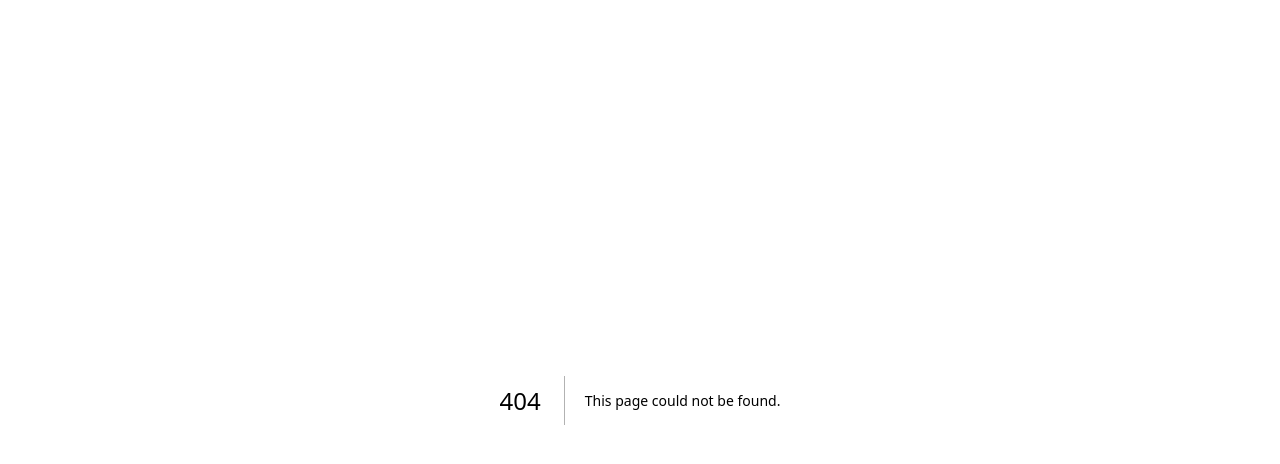
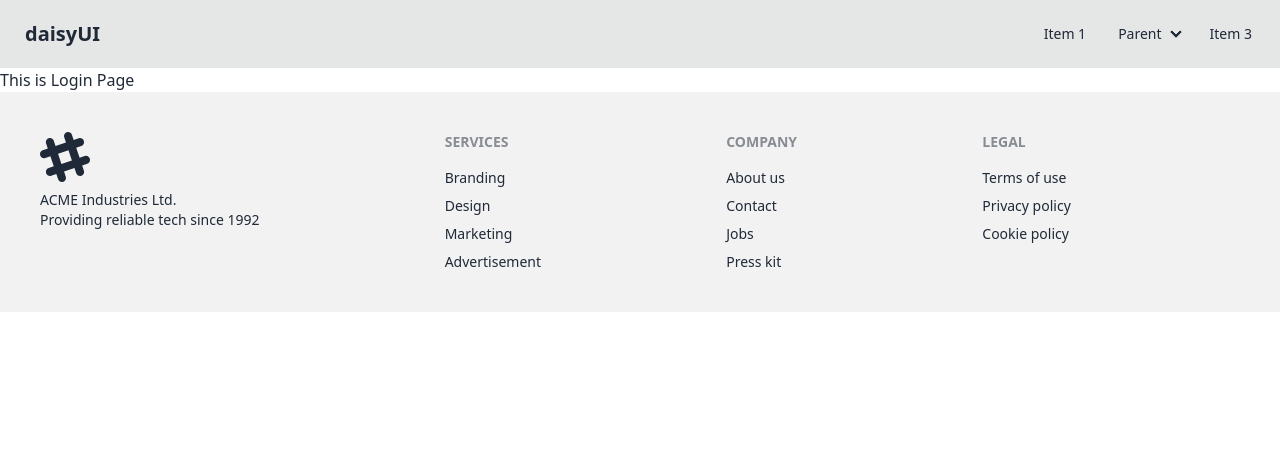
Before and after one commit to Mazharul430106/Web-Solutions-IT-ClientSite, a Next.js app: page /Login/Login in a window 1280 px wide. Before the commit this address had no page. Shown: the top 464 px of the page. Built offline with nearby package versions, Linux system fonts and the light colour scheme.

Commit message:
starting web-solutions-IT next js project

```diff
--- a/package.json
+++ b/package.json
@@ -14,5 +14,11 @@
     "next": "13.4.4",
     "react": "18.2.0",
     "react-dom": "18.2.0"
+  },
+  "devDependencies": {
+    "autoprefixer": "^10.4.14",
+    "daisyui": "^3.0.18",
+    "postcss": "^8.4.24",
+    "tailwindcss": "^3.3.2"
   }
 }
--- /dev/null
+++ b/postcss.config.js
@@ -0,0 +1,6 @@
+module.exports = {
+  plugins: {
+    tailwindcss: {},
+    autoprefixer: {},
+  },
+}
--- /dev/null
+++ b/src/Components/Footer/Footer.js
@@ -0,0 +1,32 @@
+const Footer = () => {
+    return (
+        <footer className="footer p-10 bg-base-200 text-base-content">
+            <div>
+                <svg width="50" height="50" viewBox="0 0 24 24" xmlns="http://www.w3.org/2000/svg" fillRule="evenodd" clip-rule="evenodd" className="fill-current"><path d="M22.672 15.226l-2.432.811.841 2.515c.33 1.019-.209 2.127-1.23 2.456-1.15.325-2.148-.321-2.463-1.226l-.84-2.518-5.013 1.677.84 2.517c.391 1.203-.434 2.542-1.831 2.542-.88 0-1.601-.564-1.86-1.314l-.842-2.516-2.431.809c-1.135.328-2.145-.317-2.463-1.229-.329-1.018.211-2.127 1.231-2.456l2.432-.809-1.621-4.823-2.432.808c-1.355.384-2.558-.59-2.558-1.839 0-.817.509-1.582 1.327-1.846l2.433-.809-.842-2.515c-.33-1.02.211-2.129 1.232-2.458 1.02-.329 2.13.209 2.461 1.229l.842 2.515 5.011-1.677-.839-2.517c-.403-1.238.484-2.553 1.843-2.553.819 0 1.585.509 1.85 1.326l.841 2.517 2.431-.81c1.02-.33 2.131.211 2.461 1.229.332 1.018-.21 2.126-1.23 2.456l-2.433.809 1.622 4.823 2.433-.809c1.242-.401 2.557.484 2.557 1.838 0 .819-.51 1.583-1.328 1.847m-8.992-6.428l-5.01 1.675 1.619 4.828 5.011-1.674-1.62-4.829z"></path></svg>
+                <p>ACME Industries Ltd.<br />Providing reliable tech since 1992</p>
+            </div>
+            <div>
+                <span className="footer-title">Services</span>
+                <a className="link link-hover">Branding</a>
+                <a className="link link-hover">Design</a>
+                <a className="link link-hover">Marketing</a>
+                <a className="link link-hover">Advertisement</a>
+            </div>
+            <div>
+                <span className="footer-title">Company</span>
+                <a className="link link-hover">About us</a>
+                <a className="link link-hover">Contact</a>
+                <a className="link link-hover">Jobs</a>
+                <a className="link link-hover">Press kit</a>
+            </div>
+            <div>
+                <span className="footer-title">Legal</span>
+                <a className="link link-hover">Terms of use</a>
+                <a className="link link-hover">Privacy policy</a>
+                <a className="link link-hover">Cookie policy</a>
+            </div>
+        </footer>
+    );
+};
+
+export default Footer;
--- /dev/null
+++ b/src/Components/Layout/Layout.js
@@ -0,0 +1,14 @@
+import Footer from "../Footer/Footer";
+import Navbar from "../Navbar/Navbar";
+
+const Layout = ({children}) => {
+    return (
+        <div>
+            <Navbar></Navbar>
+                {children}
+            <Footer></Footer>
+        </div>
+    );
+};
+
+export default Layout;
--- /dev/null
+++ b/src/Components/Navbar/Navbar.js
@@ -0,0 +1,44 @@
+
+const Navbar = () => {
+    return (
+        <div className="navbar bg-base-300">
+            <div className="navbar-start">
+                <div className="dropdown">
+                    <label tabIndex={0} className="btn btn-ghost lg:hidden">
+                        <svg xmlns="http://www.w3.org/2000/svg" className="h-5 w-5" fill="none" viewBox="0 0 24 24" stroke="currentColor"><path strokeLinecap="round" strokeLinejoin="round" strokeWidth="2" d="M4 6h16M4 12h8m-8 6h16" /></svg>
+                    </label>
+                    <ul tabIndex={0} className="menu menu-sm dropdown-content mt-3 p-2 shadow bg-base-100 rounded-box w-52">
+                        <li><a>Item 1</a></li>
+                        <li>
+                            <a>Parent</a>
+                            <ul className="p-2">
+                                <li><a>Submenu 1</a></li>
+                                <li><a>Submenu 2</a></li>
+                            </ul>
+                        </li>
+                        <li><a>Item 3</a></li>
+                    </ul>
+                </div>
+                <a className="btn btn-ghost normal-case text-xl">daisyUI</a>
+            </div>
+            <div className="navbar-end hidden lg:flex">
+                <ul className="menu menu-horizontal px-1">
+                    <li><a>Item 1</a></li>
+                    <li tabIndex={0}>
+                        <details>
+                            <summary>Parent</summary>
+                            <ul className="p-2">
+                                <li><a>Submenu 1</a></li>
+                                <li><a>Submenu 2</a></li>
+                            </ul>
+                        </details>
+                    </li>
+                    <li><a>Item 3</a></li>
+                </ul>
+            </div>
+
+        </div>
+    );
+};
+
+export default Navbar;
--- /dev/null
+++ b/src/pages/Login/Login.js
@@ -0,0 +1,10 @@
+
+const Login = () => {
+    return (
+      <div>
+        <h1>This is Login Page</h1>
+      </div>
+    );
+};
+
+export default Login;
--- a/src/pages/_app.js
+++ b/src/pages/_app.js
@@ -1,5 +1,10 @@
+import Layout from '@/Components/Layout/Layout'
 import '@/styles/globals.css'
 
 export default function App({ Component, pageProps }) {
-  return <Component {...pageProps} />
+  return (
+    <Layout>
+      <Component {...pageProps} />
+    </Layout>
+  )
 }
--- a/src/pages/index.js
+++ b/src/pages/index.js
@@ -1,114 +1,8 @@
-import Head from 'next/head'
-import Image from 'next/image'
-import { Inter } from 'next/font/google'
-import styles from '@/styles/Home.module.css'
-
-const inter = Inter({ subsets: ['latin'] })
 
 export default function Home() {
   return (
-    <>
-      <Head>
-        <title>Create Next App</title>
-        <meta name="description" content="Generated by create next app" />
-        <meta name="viewport" content="width=device-width, initial-scale=1" />
-        <link rel="icon" href="/favicon.ico" />
-      </Head>
-      <main className={`${styles.main} ${inter.className}`}>
-        <div className={styles.description}>
-          <p>
-            Get started by editing&nbsp;
-            <code className={styles.code}>src/pages/index.js</code>
-          </p>
-          <div>
-            <a
-              href="https://vercel.com?utm_source=create-next-app&utm_medium=default-template&utm_campaign=create-next-app"
-              target="_blank"
-              rel="noopener noreferrer"
-            >
-              By{' '}
-              <Image
-                src="/vercel.svg"
-                alt="Vercel Logo"
-                className={styles.vercelLogo}
-                width={100}
-                height={24}
-                priority
-              />
-            </a>
-          </div>
-        </div>
-
-        <div className={styles.center}>
-          <Image
-            className={styles.logo}
-            src="/next.svg"
-            alt="Next.js Logo"
-            width={180}
-            height={37}
-            priority
-          />
-        </div>
-
-        <div className={styles.grid}>
-          <a
-            href="https://nextjs.org/docs?utm_source=create-next-app&utm_medium=default-template&utm_campaign=create-next-app"
-            className={styles.card}
-            target="_blank"
-            rel="noopener noreferrer"
-          >
-            <h2>
-              Docs <span>-&gt;</span>
-            </h2>
-            <p>
-              Find in-depth information about Next.js features and&nbsp;API.
-            </p>
-          </a>
-
-          <a
-            href="https://nextjs.org/learn?utm_source=create-next-app&utm_medium=default-template&utm_campaign=create-next-app"
-            className={styles.card}
-            target="_blank"
-            rel="noopener noreferrer"
-          >
-            <h2>
-              Learn <span>-&gt;</span>
-            </h2>
-            <p>
-              Learn about Next.js in an interactive course with&nbsp;quizzes!
-            </p>
-          </a>
-
-          <a
-            href="https://vercel.com/templates?framework=next.js&utm_source=create-next-app&utm_medium=default-template&utm_campaign=create-next-app"
-            className={styles.card}
-            target="_blank"
-            rel="noopener noreferrer"
-          >
-            <h2>
-              Templates <span>-&gt;</span>
-            </h2>
-            <p>
-              Discover and deploy boilerplate example Next.js&nbsp;projects.
-            </p>
-          </a>
-
-          <a
-            href="https://vercel.com/new?utm_source=create-next-app&utm_medium=default-template&utm_campaign=create-next-app"
-            className={styles.card}
-            target="_blank"
-            rel="noopener noreferrer"
-          >
-            <h2>
-              Deploy <span>-&gt;</span>
-            </h2>
-            <p>
-              Instantly deploy your Next.js site to a shareable URL
-              with&nbsp;Vercel.
-            </p>
-          </a>
-        </div>
-      </main>
-    </>
+    <div className="px-7%">
+      <h1>This is Home  Page</h1>
+    </div>
   )
 }
--- a/src/styles/Home.module.css
+++ b/src/styles/Home.module.css
@@ -3,8 +3,8 @@
   flex-direction: column;
   justify-content: space-between;
   align-items: center;
-  padding: 6rem;
-  min-height: 100vh;
+  /* padding: 6rem; */
+  /* min-height: 100vh; */
 }
 
 .description {
--- a/src/styles/globals.css
+++ b/src/styles/globals.css
@@ -1,3 +1,8 @@
+@tailwind base;
+@tailwind components;
+@tailwind utilities;
+
+
 :root {
   --max-width: 1100px;
   --border-radius: 12px;
@@ -85,7 +90,7 @@
   overflow-x: hidden;
 }
 
-body {
+/* body {
   color: rgb(var(--foreground-rgb));
   background: linear-gradient(
       to bottom,
@@ -93,7 +98,7 @@
       rgb(var(--background-end-rgb))
     )
     rgb(var(--background-start-rgb));
-}
+} */
 
 a {
   color: inherit;
--- /dev/null
+++ b/tailwind.config.js
@@ -0,0 +1,16 @@
+
+/** @type {import('tailwindcss').Config} */
+module.exports = {
+  content: [
+    "./app/**/*.{js,ts,jsx,tsx,mdx}",
+    "./pages/**/*.{js,ts,jsx,tsx,mdx}",
+    "./components/**/*.{js,ts,jsx,tsx,mdx}",
+
+    // Or if using `src` directory:
+    "./src/**/*.{js,ts,jsx,tsx,mdx}",
+  ],
+  theme: {
+    extend: {},
+  },
+  plugins: [require("daisyui")],
+}
```
Also changed, not shown: 1 other file (tests, documents, lock files or other folders).
